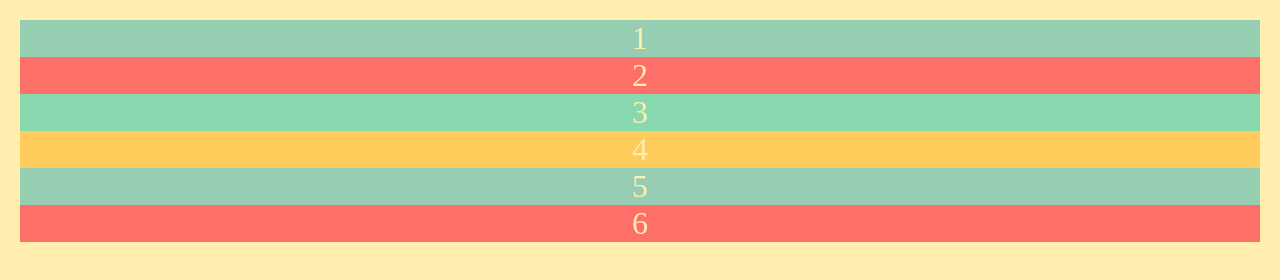
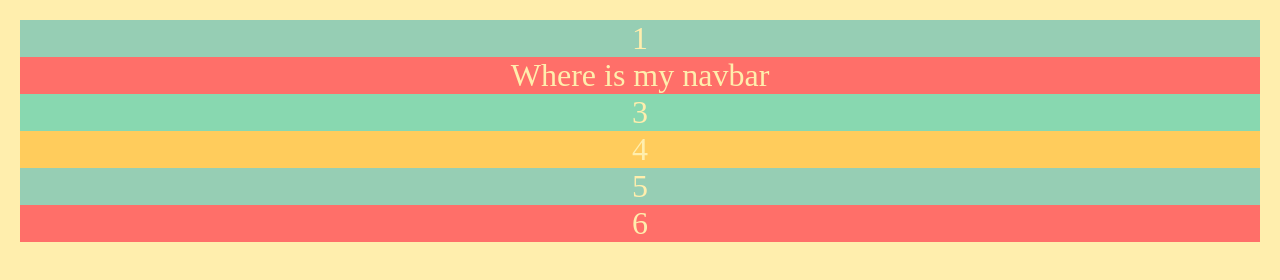
Before and after one commit to van888/css3, a website: page index.html in a window 1280 px wide. Drawn offline with Linux system fonts and the light colour scheme.

Commit message:
modify navbar

```diff
--- a/index.html
+++ b/index.html
@@ -10,7 +10,7 @@
 <body>
     <div class="container">
         <div>1</div>
-        <div>2</div>
+        <div>Where is my navbar</div>
         <div>3</div>
         <div>4</div>
         <div>5</div>
```
Also changed, not shown: README.md.
